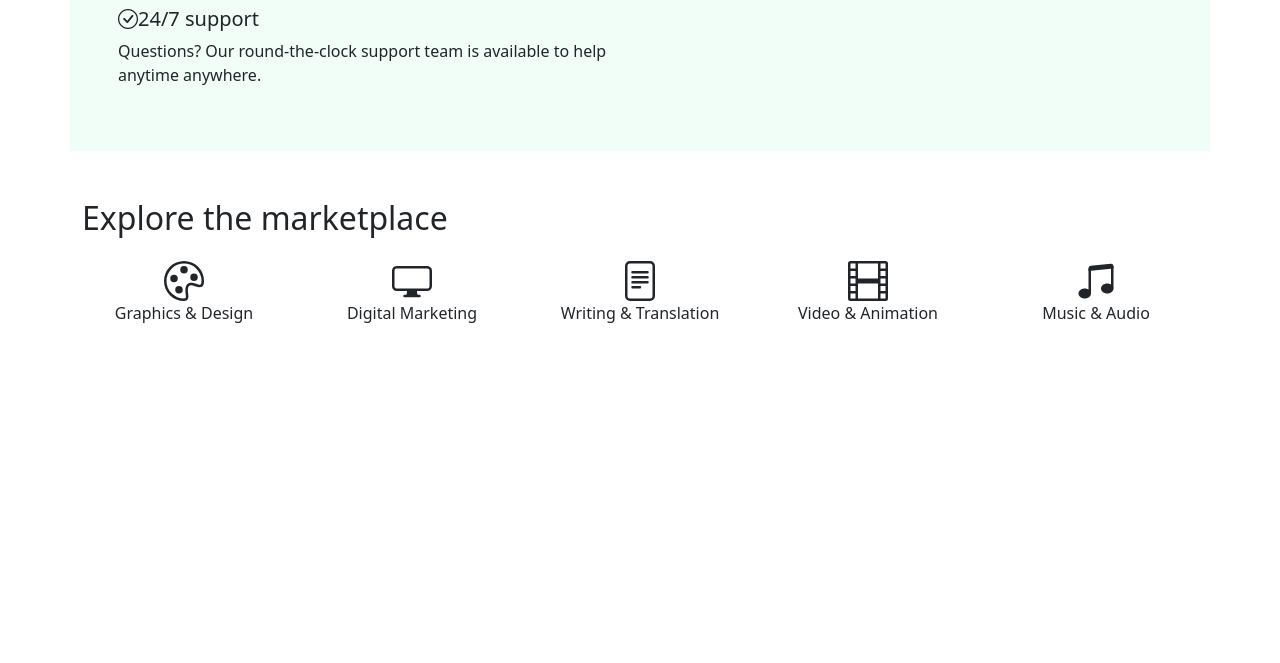
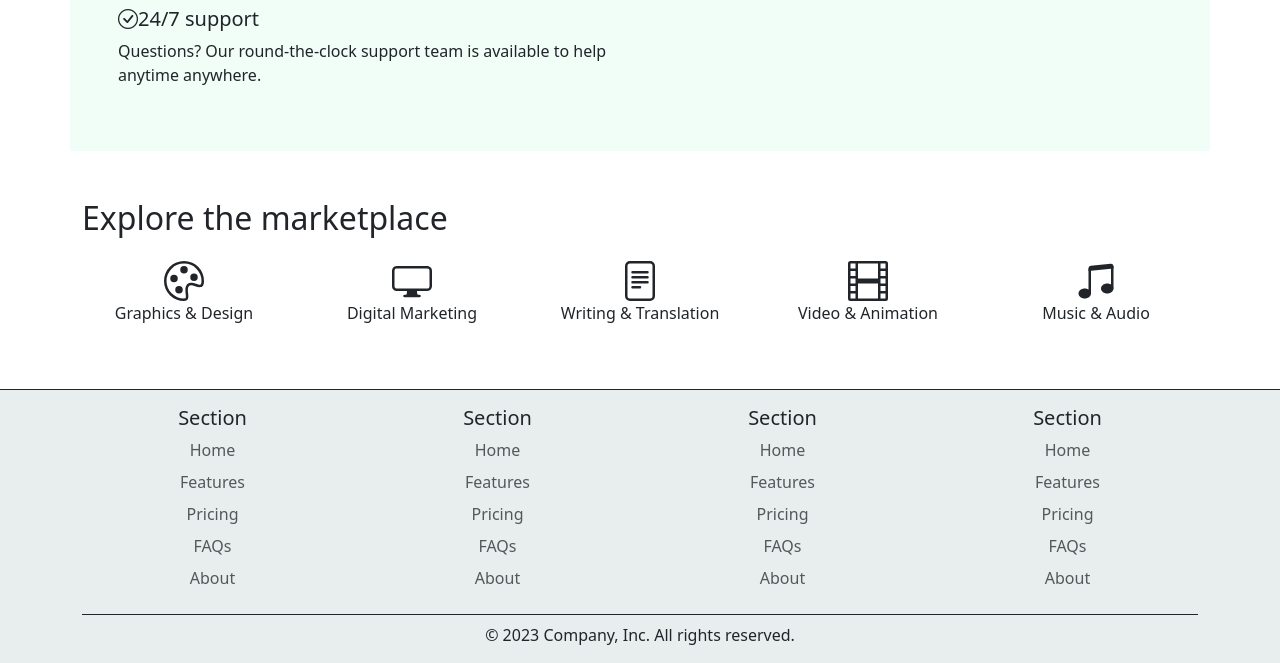
Before and after one commit to BilalAtesli/bootstrap-003-fiverr-clone, a plain HTML site: page index.html in a window 1280 px wide. Shown: the part 1428-2091 px from the top of the page. Before the commit the page ends 1817 px from the top, so only its background shows below. Drawn offline with nearby package versions, Linux system fonts and the light colour scheme.

Commit message:
footer eklendi

```diff
--- a/index.html
+++ b/index.html
@@ -263,10 +263,65 @@
 				</div>
 			</div>
 		</div>
-
-
 	</div>
 	<!-- Explore the marketplace End -->
+
+	<!-- Footer -->
+	<div class=" border-top border-dark text-center" style="background-color: #E8EEED;">
+		<footer class="container pt-3">
+			<div class="row">
+			  <div class="col-6 col-md mb-3">
+				<h5>Section</h5>
+				<ul class="nav flex-column">
+				  <li class="nav-item mb-2"><a href="#" class="nav-link p-0 text-body-secondary">Home</a></li>
+				  <li class="nav-item mb-2"><a href="#" class="nav-link p-0 text-body-secondary">Features</a></li>
+				  <li class="nav-item mb-2"><a href="#" class="nav-link p-0 text-body-secondary">Pricing</a></li>
+				  <li class="nav-item mb-2"><a href="#" class="nav-link p-0 text-body-secondary">FAQs</a></li>
+				  <li class="nav-item mb-2"><a href="#" class="nav-link p-0 text-body-secondary">About</a></li>
+				</ul>
+			  </div>
+
+			  <div class="col-6 col-md mb-3">
+				<h5>Section</h5>
+				<ul class="nav flex-column">
+				  <li class="nav-item mb-2"><a href="#" class="nav-link p-0 text-body-secondary">Home</a></li>
+				  <li class="nav-item mb-2"><a href="#" class="nav-link p-0 text-body-secondary">Features</a></li>
+				  <li class="nav-item mb-2"><a href="#" class="nav-link p-0 text-body-secondary">Pricing</a></li>
+				  <li class="nav-item mb-2"><a href="#" class="nav-link p-0 text-body-secondary">FAQs</a></li>
+				  <li class="nav-item mb-2"><a href="#" class="nav-link p-0 text-body-secondary">About</a></li>
+				</ul>
+			  </div>
+
+			  <div class="col-6 col-md mb-3">
+				<h5>Section</h5>
+				<ul class="nav flex-column">
+				  <li class="nav-item mb-2"><a href="#" class="nav-link p-0 text-body-secondary">Home</a></li>
+				  <li class="nav-item mb-2"><a href="#" class="nav-link p-0 text-body-secondary">Features</a></li>
+				  <li class="nav-item mb-2"><a href="#" class="nav-link p-0 text-body-secondary">Pricing</a></li>
+				  <li class="nav-item mb-2"><a href="#" class="nav-link p-0 text-body-secondary">FAQs</a></li>
+				  <li class="nav-item mb-2"><a href="#" class="nav-link p-0 text-body-secondary">About</a></li>
+				</ul>
+			  </div>
+
+			  <div class="col-6 col-md mb-3">
+				<h5>Section</h5>
+				<ul class="nav flex-column">
+				  <li class="nav-item mb-2"><a href="#" class="nav-link p-0 text-body-secondary">Home</a></li>
+				  <li class="nav-item mb-2"><a href="#" class="nav-link p-0 text-body-secondary">Features</a></li>
+				  <li class="nav-item mb-2"><a href="#" class="nav-link p-0 text-body-secondary">Pricing</a></li>
+				  <li class="nav-item mb-2"><a href="#" class="nav-link p-0 text-body-secondary">FAQs</a></li>
+				  <li class="nav-item mb-2"><a href="#" class="nav-link p-0 text-body-secondary">About</a></li>
+				</ul>
+			  </div>
+
+			</div>
+
+			<div class="d-flex flex-column flex-sm-row justify-content-center  pt-2  border-top border-dark">
+			  <p>© 2023 Company, Inc. All rights reserved.</p>
+			</div>
+		  </footer>
+	</div>
+	<!-- Footer End -->
 
 	<script src="https://cdn.jsdelivr.net/npm/bootstrap@5.3.2/dist/js/bootstrap.bundle.min.js"
 		integrity="sha384-C6RzsynM9kWDrMNeT87bh95OGNyZPhcTNXj1NW7RuBCsyN/o0jlpcV8Qyq46cDfL"
```
